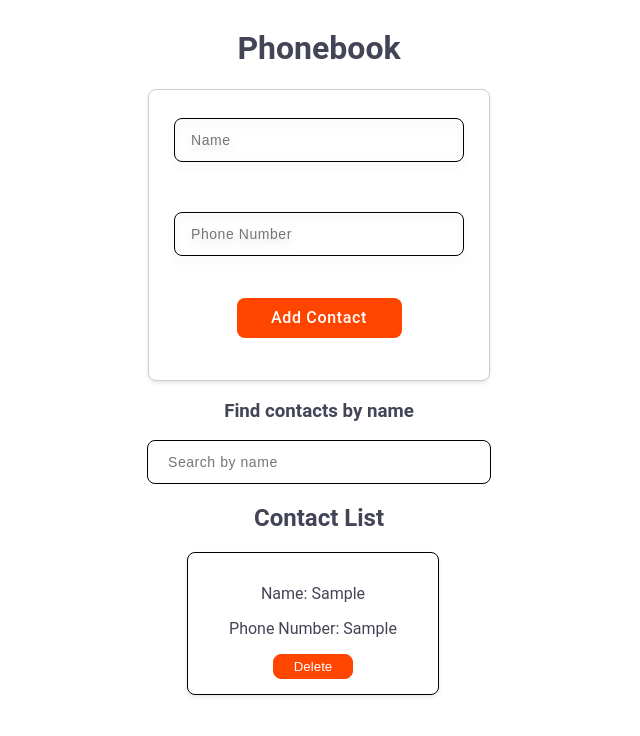
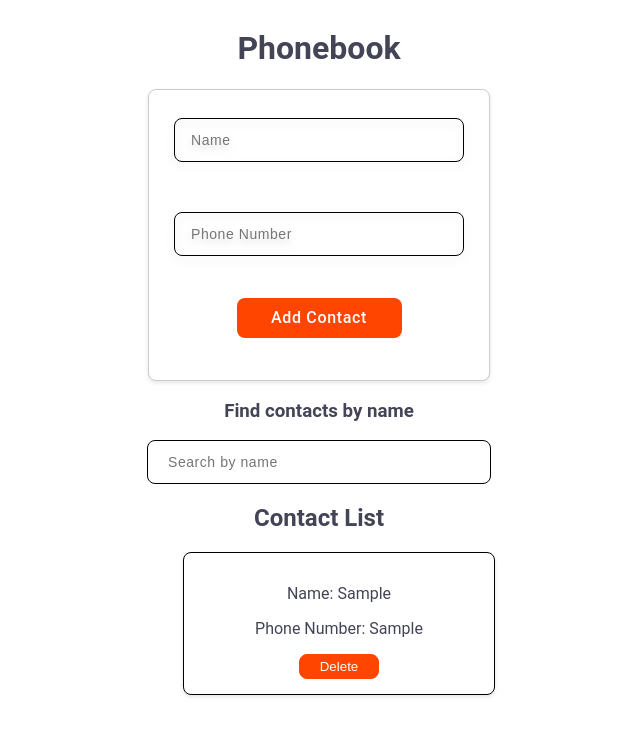
Before and after one commit to ViktoriiaYakaba/goit-react-hw-06, a React (Vite) app: page / in a window 1280 px wide. Both pictures are taken after typing "Sample", "Sample" into the empty fields and a click on the button "Add Contact". Shown: the top 736 px of the page, without its empty margins (321-961 px from the left). Built offline with nearby package versions, Linux system fonts and the light colour scheme.

Commit message:
Update Contact.module.css

```diff
--- a/src/components/Contact.module.css
+++ b/src/components/Contact.module.css
@@ -5,7 +5,7 @@
     margin-bottom: 10px;
     background-color: #fff;
     box-Shadow: 0 2px 4px rgba(0, 0, 0, 0.1);
-    width: 220px;
+    width: 280px;
     overflow: hidden;
 }
 
```
